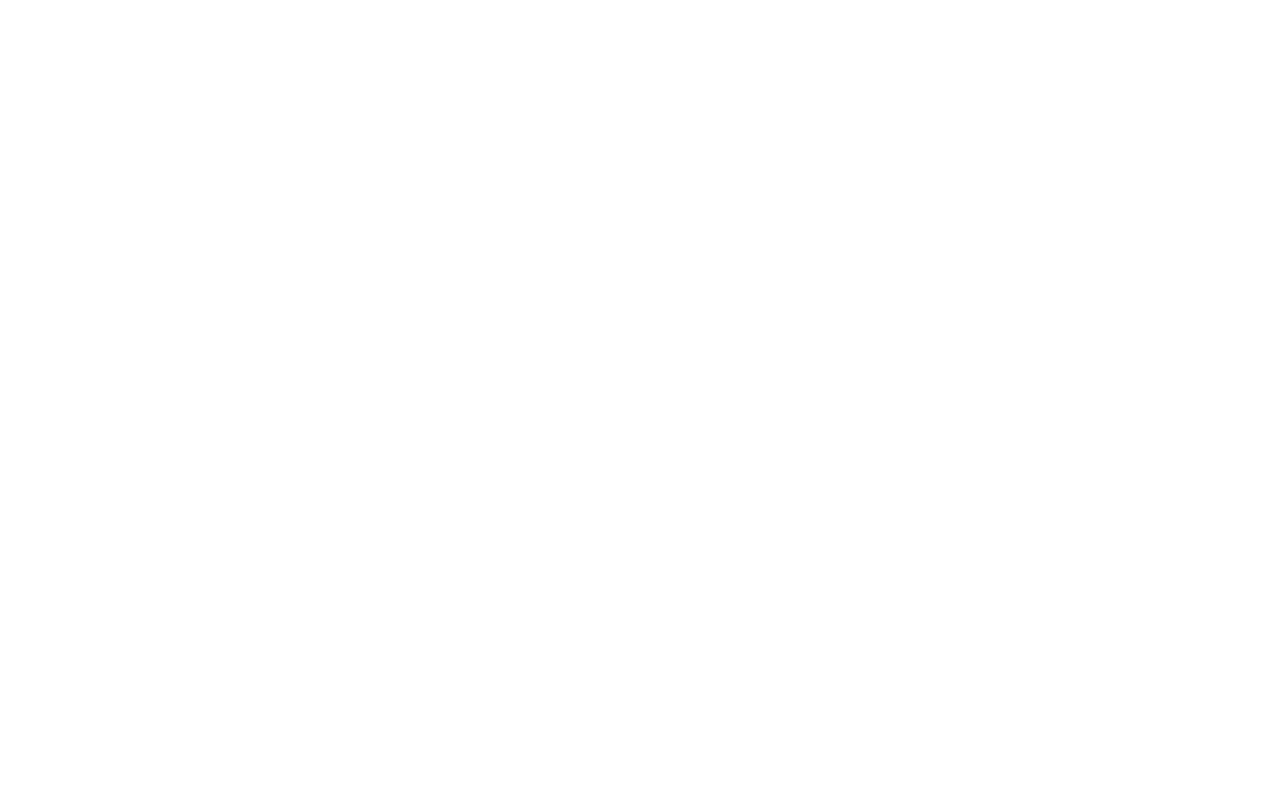
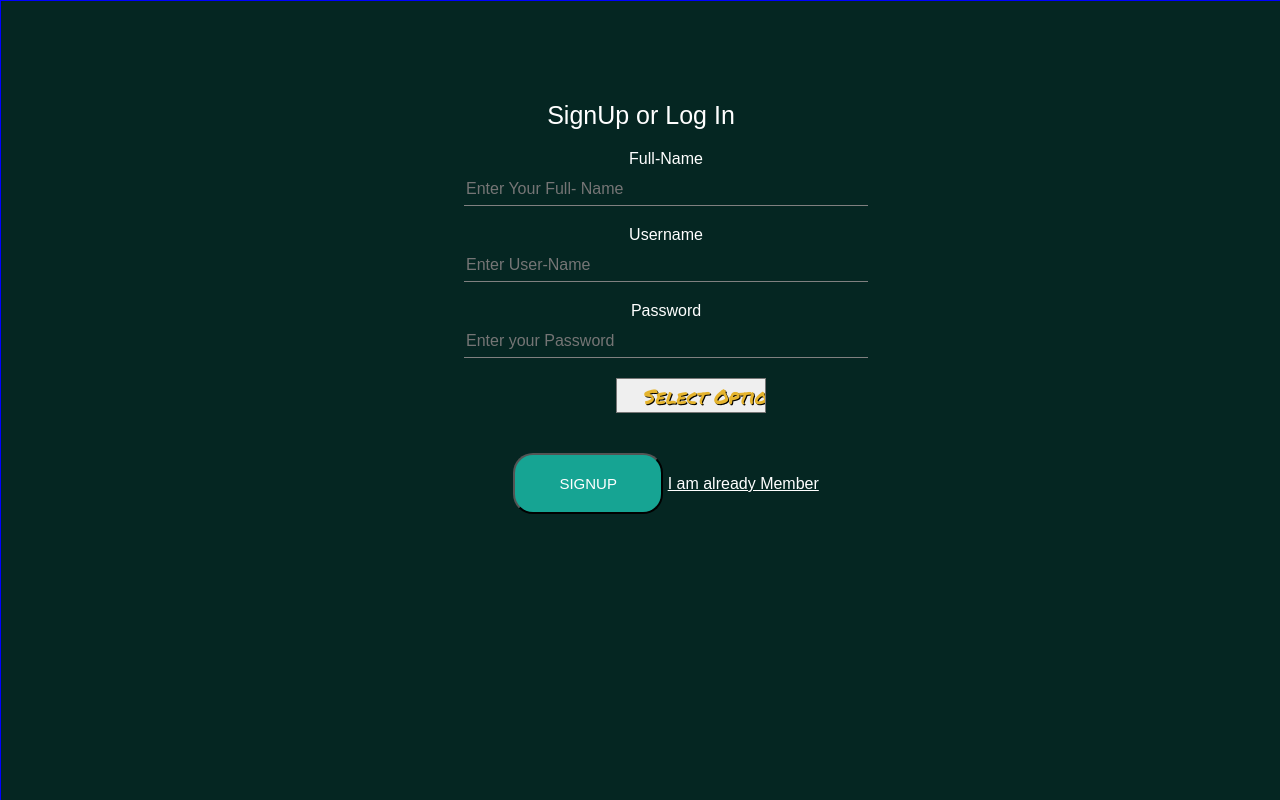
Before and after one commit to wanderlust-bw/wanderlust-FE-Manju, a React (Create React App) app: page / in a window 1280 px wide. Shown: the top 800 px of the page. Built offline with nearby package versions, Linux system fonts and the light colour scheme.

Commit message:
removed the signup from the path

```diff
--- a/src/App.js
+++ b/src/App.js
@@ -14,7 +14,7 @@
     return (
       <div className="App">
         <Switch >
-          <Route exact path="/SignUp" component={SignUp} />
+          <Route exact path="/" component={SignUp} />
           <Route  path="/LogIn" component={LogIn} />
           <Route  path="/ProfilePage" component={ProfilePage} />
           <Route  path="/TourGuide" component={TourGuide} />
```
